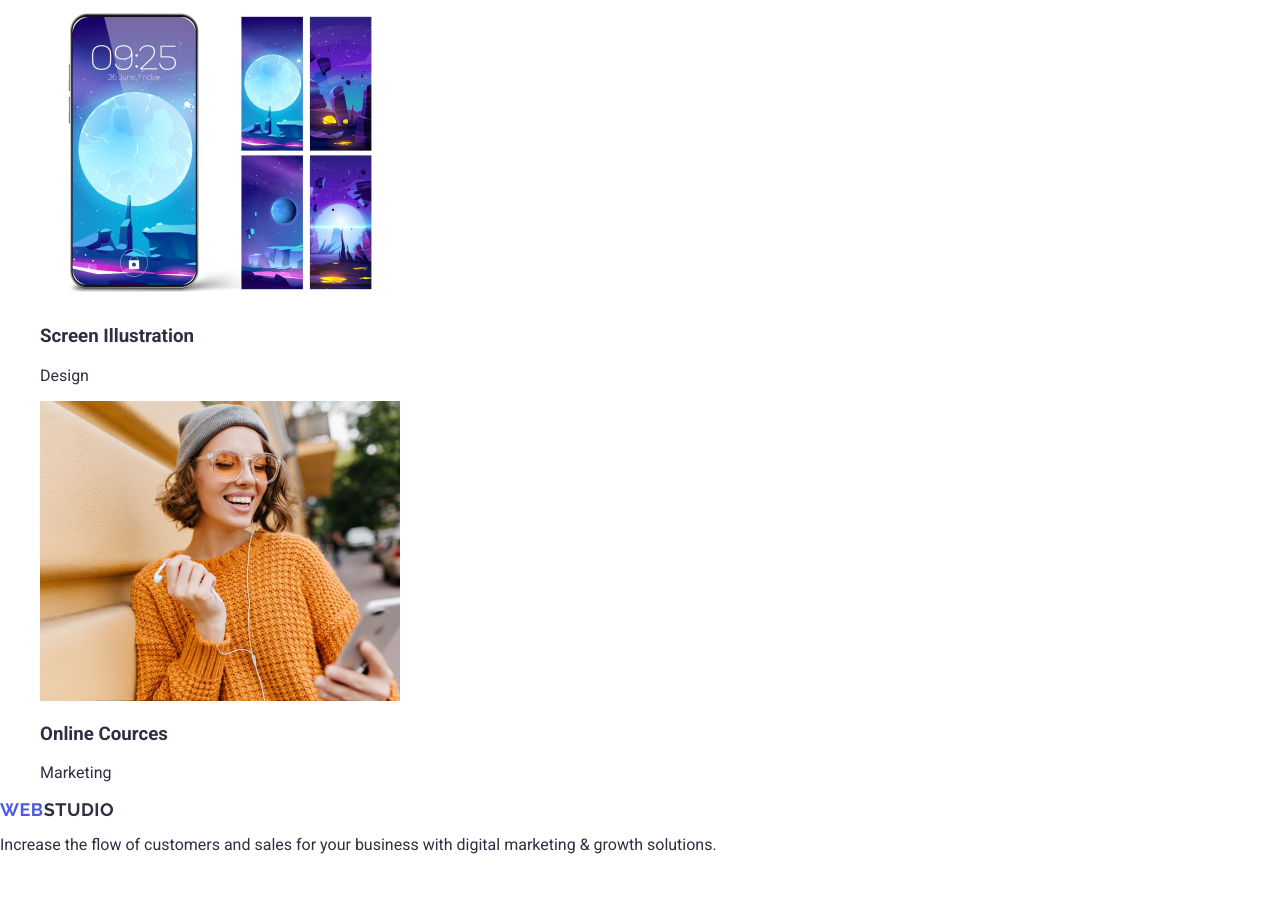
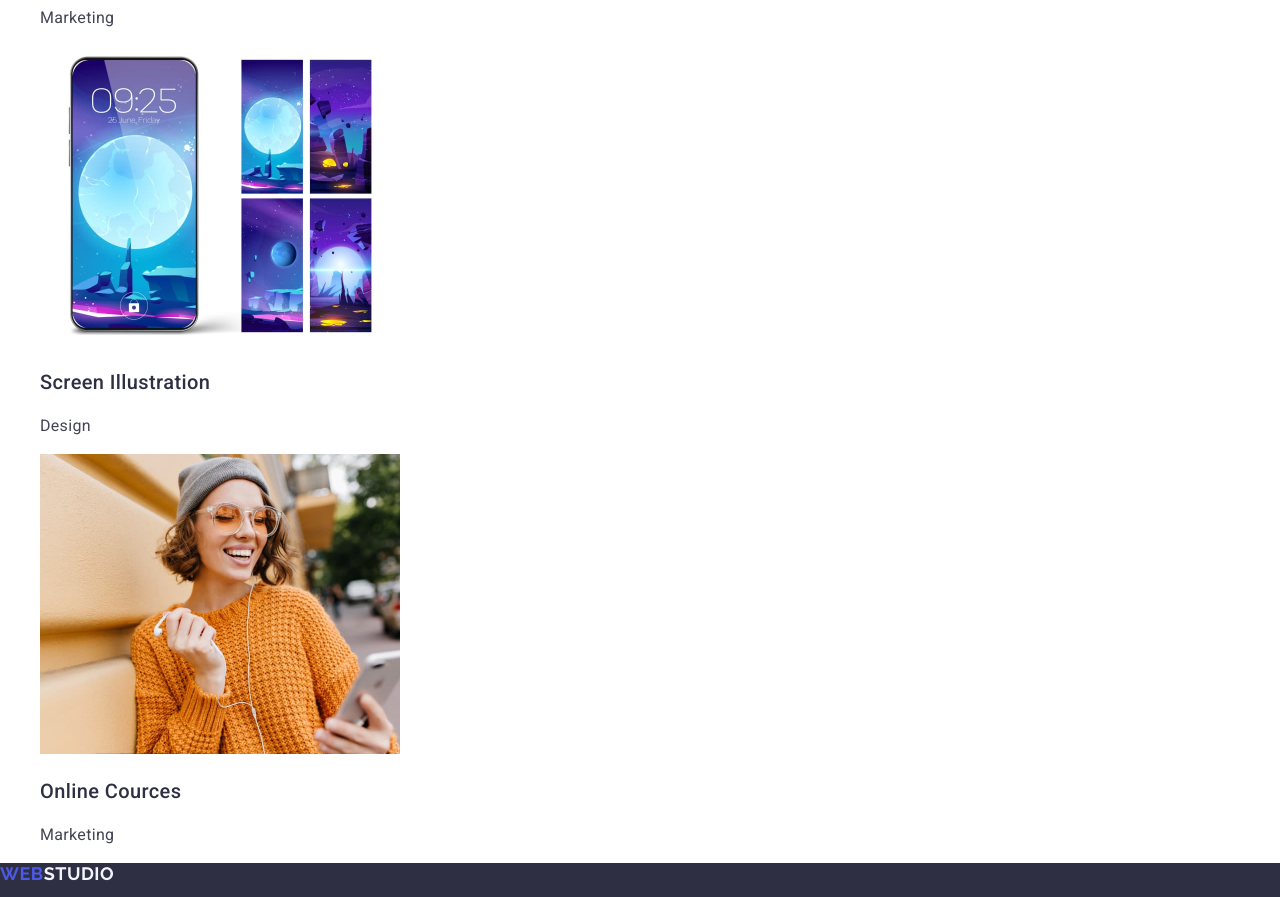
Before and after one commit to OleksandrKutovskyi/goit-markup-hw-02, a plain HTML site: page index.html in a window 1280 px wide. Shown: the part 4016-4913 px from the top of the page. Before the commit the page ends 4886 px from the top, so only its background shows below. Drawn offline with nearby package versions, Linux system fonts and the light colour scheme.

Commit message:
update all

```diff
--- a/css/styles.css
+++ b/css/styles.css
@@ -152,3 +152,40 @@ body {
 }
 
 /* ============ OUR PORTFOLIO STYLES ============ */
+
+.portfolio-list-item {
+    background: #ffffff;
+}
+
+.portfolio-item-name {
+    font-weight: 500;
+    font-size: 20px;
+    line-height: 1.2;
+    letter-spacing: 0.02em;
+}
+
+.portfolio-item-text {
+    font-weight: 400;
+    font-size: 16px;
+    line-height: 1.5;
+    letter-spacing: 0.02em;
+    color: #434455;
+}
+
+/* ============ FOOTER STYLES ============ */
+
+.page-footer {
+    background: #2e2f42;
+}
+
+.accent-color-footer {
+    color: #f4f4fd;
+}
+
+.footer-text {
+    font-weight: 400;
+    font-size: 16px;
+    line-height: 1.5;
+    letter-spacing: 0.02em;
+    color: #f4f4fd;
+}
--- a/index.html
+++ b/index.html
@@ -206,7 +206,9 @@
     </main>
     <!-- ==========FOOTER========== -->
     <footer class="page-footer">
-      <a class="page-logo" href="./index.html"><span class="accent-color">Web</span>Studio</a>
+      <a class="page-logo" href="./index.html"
+        ><span class="accent-color">Web</span><span class="accent-color-footer">Studio</span></a
+      >
       <p class="footer-text">
         Increase the flow of customers and sales for your business with digital marketing & growth
         solutions.
```
